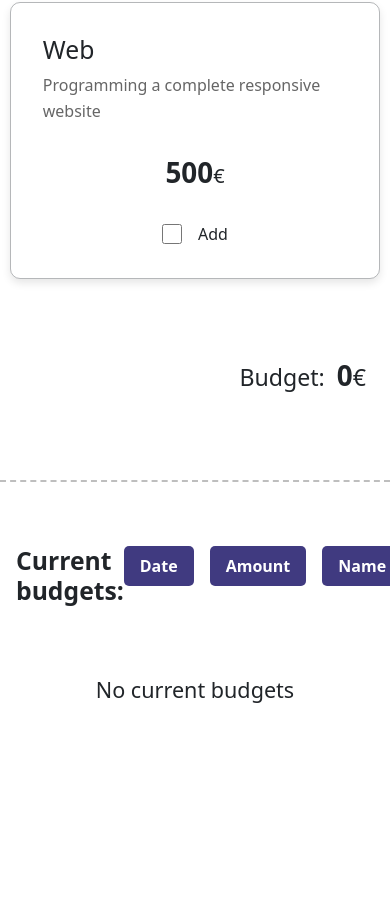
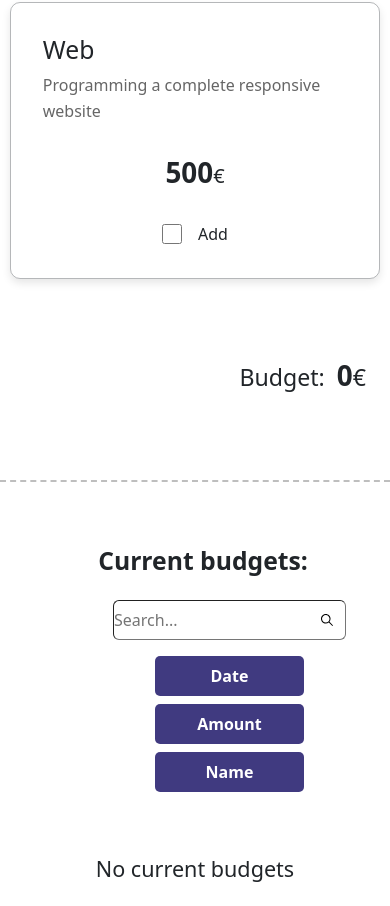
Before and after one commit to dracudev/S6-Budget-App, a React (Vite) app: page /budget in a window 390 px wide. Shown: the part 878-1784 px from the top of the page. Before the commit the page ends 1605 px from the top, so only its background shows below. Built offline with nearby package versions, Linux system fonts and the light colour scheme.

Commit message:
search bar in process

```diff
--- /dev/null
+++ b/src/pages/budget/BudgetFilter.css
@@ -0,0 +1,48 @@
+.input-wrapper {
+    position: relative;
+    display: flex;
+    align-items: center;
+  }
+
+  .search-input {
+    width: 100%;
+    height: 100%;
+  }
+
+  .search-button {
+    position: absolute;
+    right: 0.7rem;
+    cursor: pointer;
+  }
+
+  @media (max-width: 550px) {
+    .current-container {
+        display: flex;
+        flex-direction: column;
+        align-items: center;
+        justify-content: center;
+    }
+    .filter-container {
+        display: flex;
+        flex-direction: column;
+        width: 100%;
+        gap: 1rem;
+    }
+    .button-container {
+        display: flex;
+        flex-direction: column;
+        align-items: center;
+            justify-content: center;
+        gap: 0.5rem;
+        button {
+            width: 60%;
+            display: flex;
+            align-items: center;
+            justify-content: center;
+
+        }
+    }
+    .input-wrapper {
+        height: 2.5rem;
+    }
+  }
--- a/src/pages/budget/BudgetFilter.jsx
+++ b/src/pages/budget/BudgetFilter.jsx
@@ -1,13 +1,26 @@
 import { StandardButton } from "../../components/StandardButton";
 import { useBudget } from "../../contexts/useBudget";
 import { GoTriangleDown, GoTriangleUp } from "react-icons/go";
-
+import { IoIosSearch } from "react-icons/io";
+import "./BudgetFilter.css"
 export function BudgetFilter() {
   const { handleFilter, sortState } = useBudget();
 
   return (
-    <div>
-      <div className="d-flex">
+    <div className="current-container container">
+    <div className="d-flex filter-container">
+      <div className="input-wrapper me-3">
+        <input
+          type="text"
+          className="border-1 rounded search-input"
+          placeholder="Search..."
+        />
+        <button className="search-button">
+          <IoIosSearch />
+        </button>
+      </div>
+
+      <div className="d-flex button-container">
         <StandardButton
           className="d-flex align-items-center me-3"
           onClick={() => handleFilter("date")}
@@ -25,7 +38,7 @@ export function BudgetFilter() {
           {sortState.amount === "desc" && <GoTriangleDown className="ms-2" />}
         </StandardButton>
         <StandardButton
-          className="d-flex align-items-center"
+          className="d-flex align-items-center me-3"
           onClick={() => handleFilter("name")}
         >
           Name
@@ -34,5 +47,6 @@ export function BudgetFilter() {
         </StandardButton>
       </div>
     </div>
+    </div>
   );
 }
--- a/src/pages/budget/CurrentBudgets.css
+++ b/src/pages/budget/CurrentBudgets.css
@@ -24,11 +24,14 @@
   }
 
 .dotted-hr {
+  display: block;
     border: none;
     border-top: 2px dashed rgb(0, 0, 0);
+  z-index: 1;
+  width: 100%;
   }
 
-  @media (max-width: 500px) {
+  @media (max-width: 550px) {
     .card-items {
       flex-direction: column;
       margin: 0;
@@ -44,4 +47,8 @@
     .card-section ul {
       text-align: start;
     }
-  }
+    .budget-container {
+      display: flex;
+      align-items: center;
+    }
+    }
--- a/src/pages/budget/CurrentBudgets.jsx
+++ b/src/pages/budget/CurrentBudgets.jsx
@@ -14,11 +14,11 @@ export function CurrentBudgets() {
         <h2 className="ms-3">
           <strong>Current budgets:</strong>
         </h2>
-        <div className="ms-auto me-3">
+
+      </div>
+      <div className="ms-auto me-3 budget-filter-container">
           <BudgetFilter />
         </div>
-      </div>
-
       <div className="mt-5 d-flex flex-column">
         {filteredData && filteredData.length > 0 ? (
           filteredData.map((data, index) => (
```
